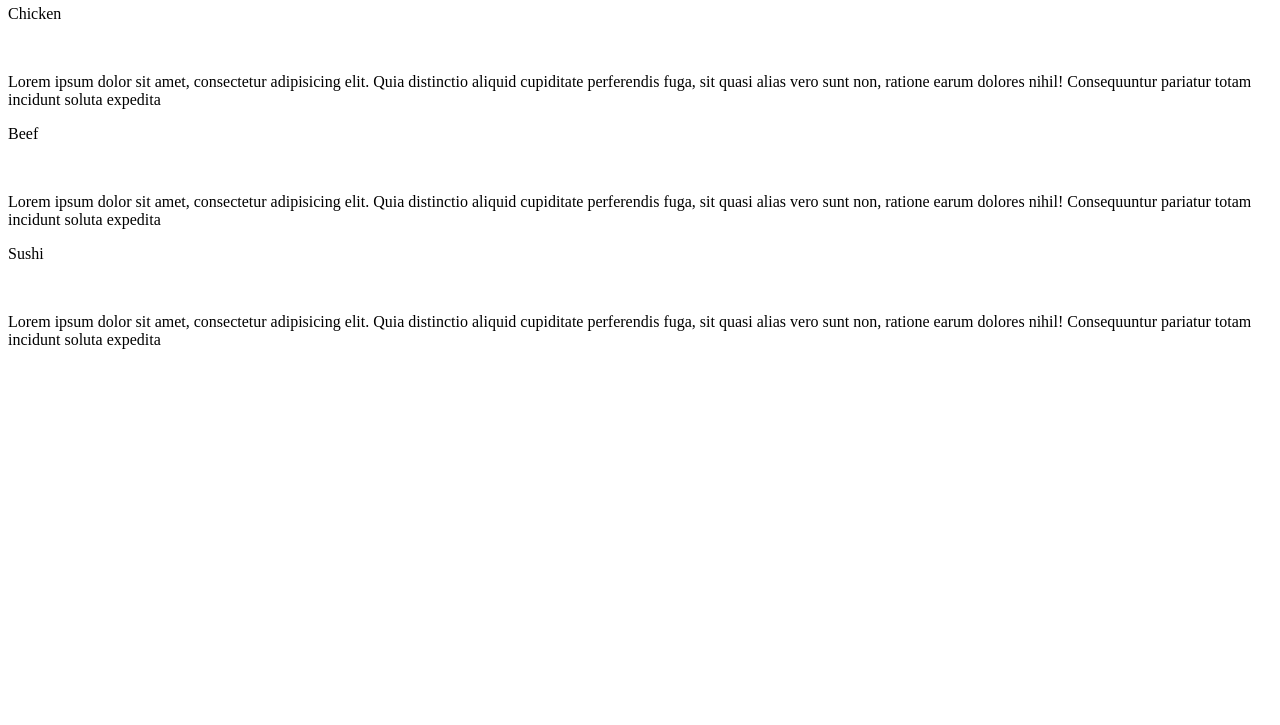
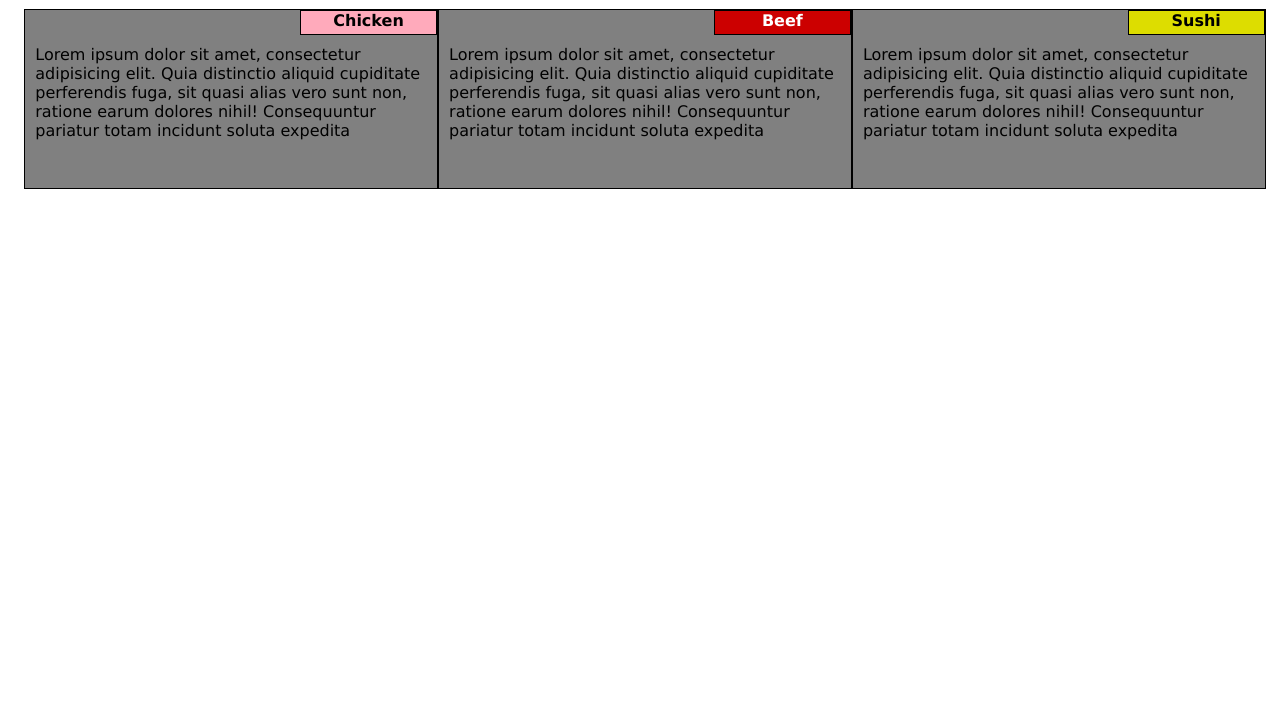
Before and after one commit to shunmug/Module2, a plain HTML site: page Assignment/index.html in a window 1280 px wide. Shown: the part 75-800 px from the top of the page. Drawn offline with Linux system fonts and the light colour scheme.

Commit message:
Update index.html

```diff
--- a/Assignment/index.html
+++ b/Assignment/index.html
@@ -4,7 +4,7 @@
 <meta charset="utf-8">
 <meta name="viewport" content="width=device-width, initial-scale=1">
 <title>Assignment-Module2</title>
-<link rel="stylesheet" href="CSS\Test styles.css">
+<link rel="stylesheet" href="css\styles.css">
 </head>
 <body>
 <h1>Our Menu</h1>
```
